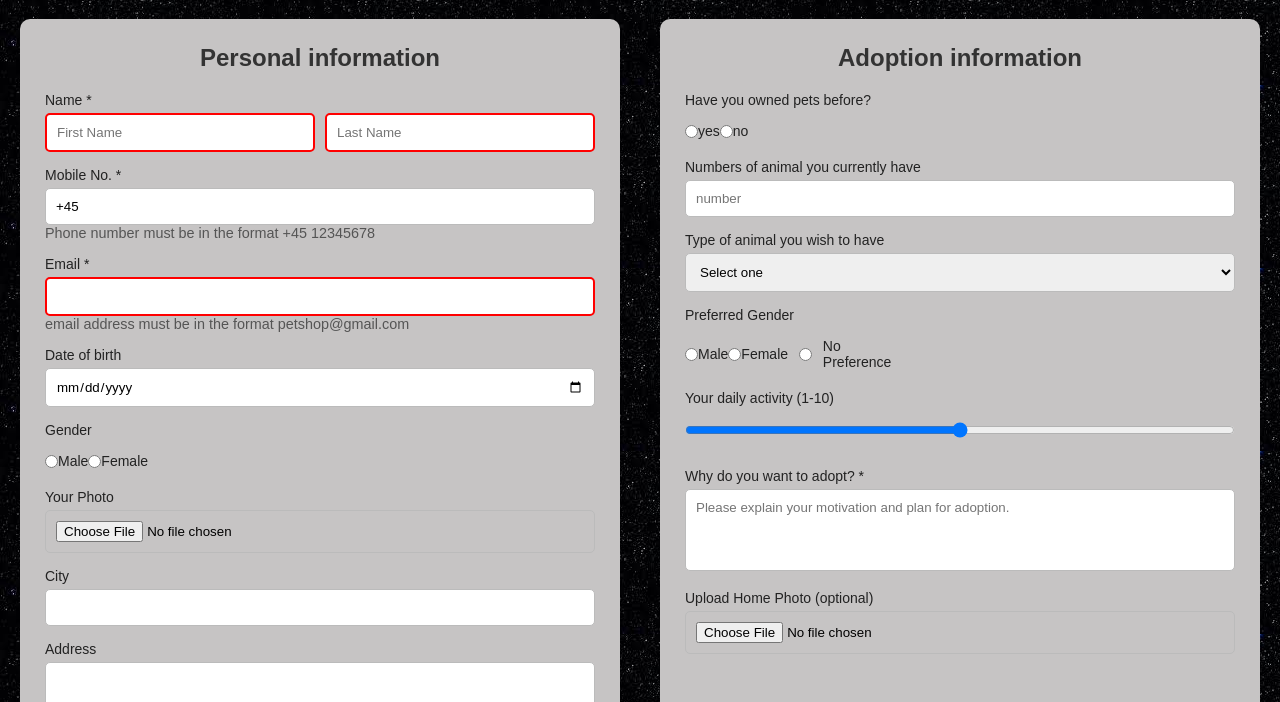
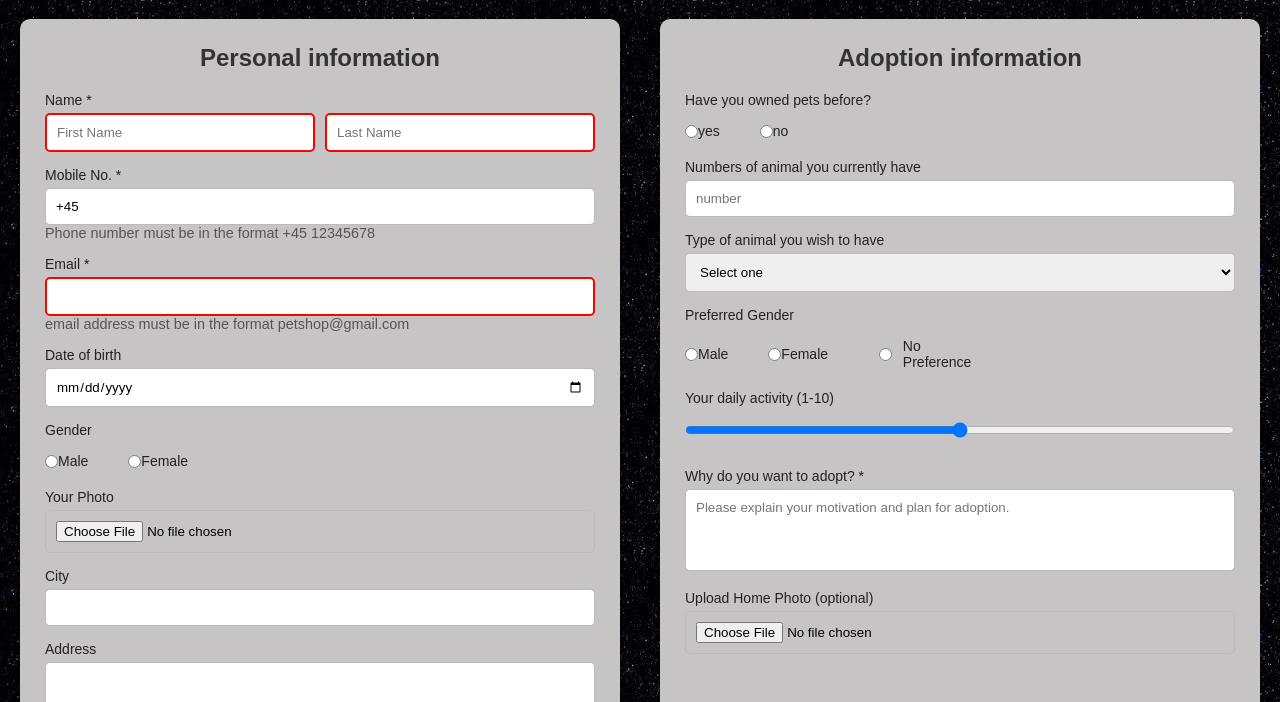
Before and after one commit to Amiromrani84/petshop.github.io, a plain HTML site: page index.html in a window 1280 px wide. Shown: the part 98-800 px from the top of the page. Drawn offline with Linux system fonts and the light colour scheme.

Commit message:
Add files via upload

```diff
--- a/Style.css
+++ b/Style.css
@@ -119,11 +119,14 @@ button:hover {
 
 .optioninputs {
   display: flex;
+  gap: 40px;
 }
 
 .optioninputs label {
   display: inline-flex;
   align-items: center;
+  gap: 0px;
+
 }
 
 .comment {
```
